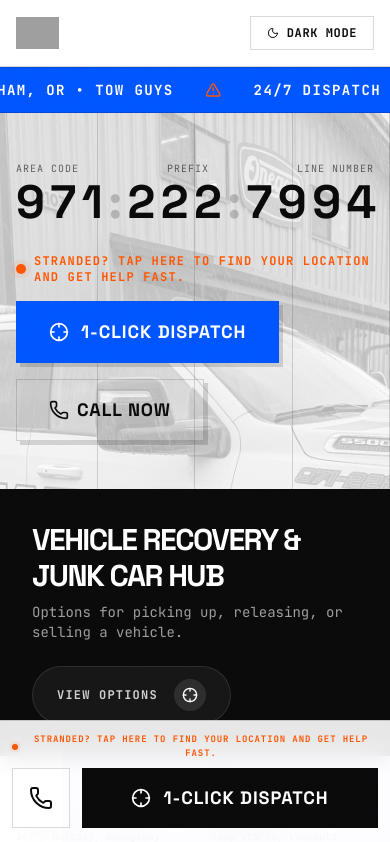
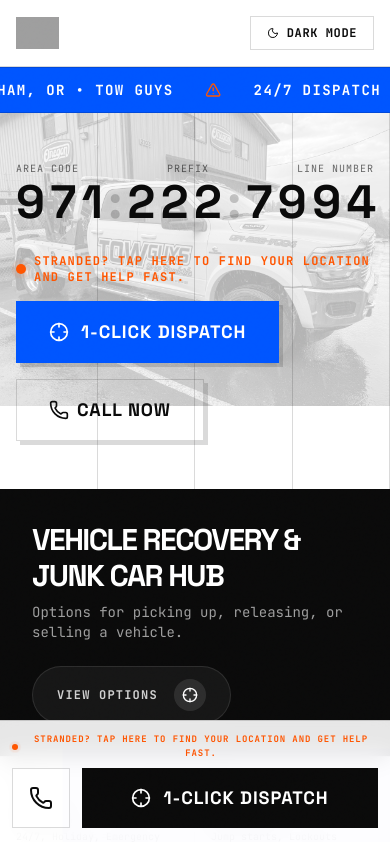
Before and after one commit to robertlazau-design/Tow-Guys-, a React (Vite) app: page / in a window 390 px wide. Shown: the top 842 px of the page. Built offline with nearby package versions, Linux system fonts and the light colour scheme; grey boxes are pictures that could not be loaded.

Commit message:
Fix mobile hero image sizing

```diff
--- a/src/App.tsx
+++ b/src/App.tsx
@@ -356,7 +356,7 @@ export default function App() {
           <img
             src="/images/hero-bg.jpg"
             alt=""
-            className="absolute inset-0 w-full h-full object-cover opacity-30 grayscale mix-blend-luminosity"
+            className="absolute inset-0 w-full h-full object-contain object-top md:object-cover md:object-center opacity-30 grayscale mix-blend-luminosity"
           />
           <div className="absolute inset-0 grid grid-cols-4 md:grid-cols-6">
             {[...Array(6)].map((_, i) => (
```
